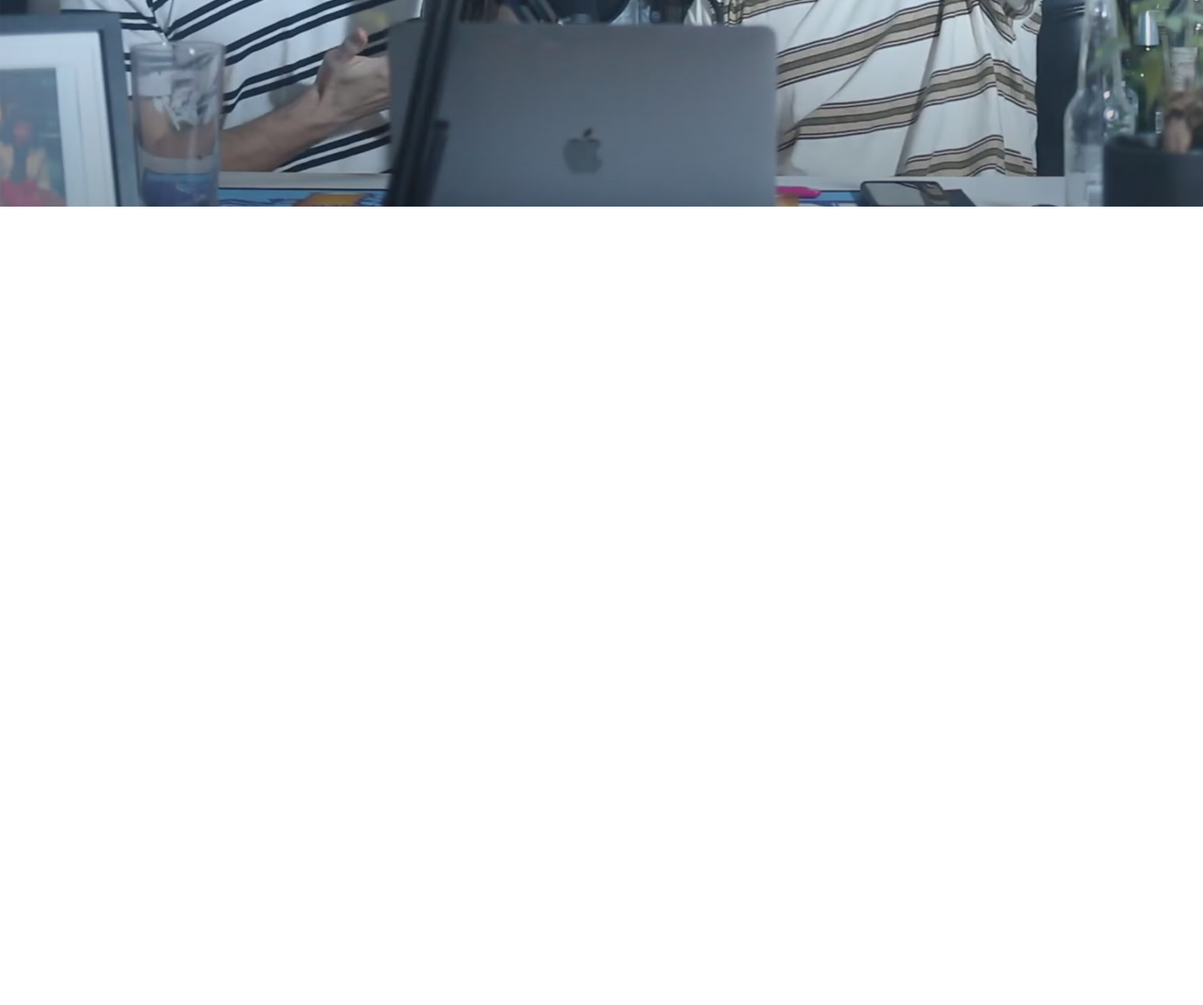
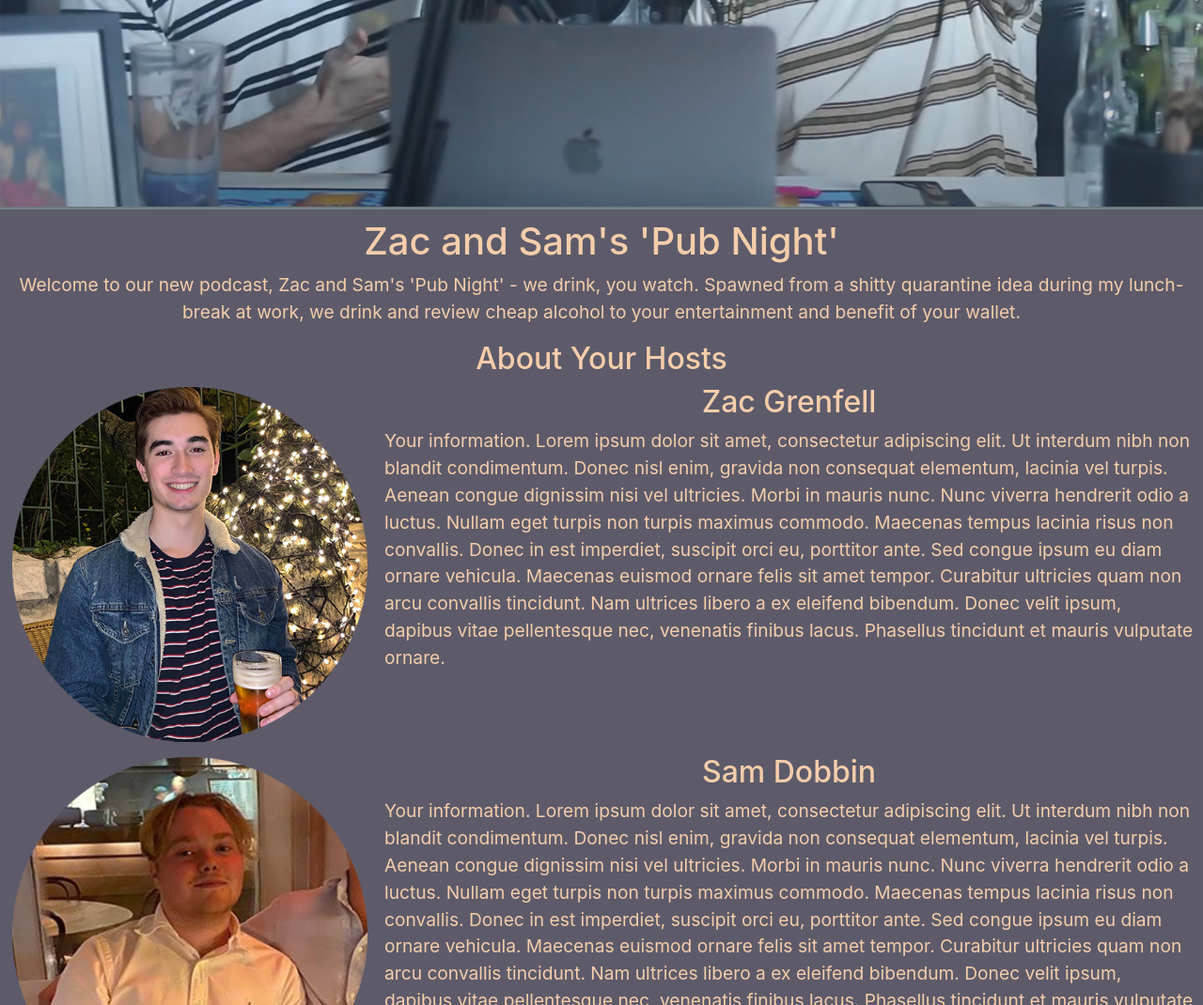
Before and after one commit to LGXprod/Pub-Night-Website, a plain HTML site: page index.html in a window 1280 px wide. Shown: the part 500-1570 px from the top of the page at 94% size. Before the commit the page ends 800 px from the top, so only its background shows below. Drawn offline with nearby package versions, Linux system fonts and the light colour scheme.

Commit message:
began making the about us section

```diff
--- a/css/index.css
+++ b/css/index.css
@@ -1,5 +1,31 @@
+body {
+    background-color: #5d5b6a;
+}
+
+hr {
+    color: #758184;
+    background-color: #758184;
+    margin: 0;
+    height: 2px;
+}
+
+h1, h2, h3 {
+    text-align: center;
+    color: #f5cdaa;
+}
+
+p {
+    color: #f5cdaa;
+    font-size: 1.5vw;
+}
+
 .navbar-dark .navbar-nav .nav-link {
-    color: #cc9933;
+    color: #f5cdaa;
+    font-size: 1.5em;
+}
+
+.navbar-dark:hover .navbar-nav:hover .nav-link:hover {
+    color: #cfb495;
     font-size: 1.5em;
 }
 
@@ -10,7 +36,7 @@
 
 .navbar {
     position: absolute;
-    z-index: 1;
+    z-index: 2;
 }
 
 .centre {
@@ -20,6 +46,32 @@
 
 #bg-image {
     position: absolute;
-    z-index: 0;
+    z-index: 1;
     width: 100vw;
 }
+
+.main {
+    position: absolute;
+    top: 0;
+}
+
+.about-us {
+    position: relative;
+}
+
+.info {
+    padding: 10px;
+}
+
+.profile-pic {
+    float: left;
+    width: 30vw;
+    margin-right: 15px;
+}
+
+.profile {
+    display: block;
+    height: auto;
+    overflow: auto;
+    text-align: left;
+}
--- a/index.html
+++ b/index.html
@@ -11,7 +11,8 @@
     <title>Pub Knight</title>
 </head>
 <body>
-    <div>
+
+    <div class="main">
 
         <nav class="navbar navbar-expand-sm bg-transparent navbar-dark">
             <!-- Brand/logo -->
@@ -42,6 +43,9 @@
                     <li class="nav-item">
                       <a class="nav-link" href="#">Episodes</a>
                     </li>
+                    <li class="nav-item">
+                      <a class="nav-link" href="#">Merch</a>
+                    </li>
                   </ul>
             </div>
         </nav>
@@ -49,6 +53,44 @@
         <img src="./images/background-image.png" id="bg-image">
 
     </div>
+
+    <div style="position: absolute; width: 100vw;">
+
+        <div class="about-us">
+
+            <hr>
+
+            <div class="info">
+                <h1>Zac and Sam's 'Pub Night'</h1>
+
+                <p style="text-align: center;">
+                  Welcome to our new podcast, Zac and Sam's 'Pub Night' - we drink, you watch. Spawned from a shitty quarantine idea during my lunch-break at work, we drink and review cheap alcohol to your entertainment and benefit of your wallet.
+                </p>
+
+                <h2>About Your Hosts</h2>
+
+                <div>
+                    <div class="profile" style="margin-bottom: 10px;">
+                      <img class="profile-pic" src="./images/zac-photo.png">
+                      <h2>Zac Grenfell</h2>
+                      <p>Your information. Lorem ipsum dolor sit amet, consectetur adipiscing elit. Ut interdum nibh non blandit condimentum. Donec nisl enim, gravida non consequat elementum, lacinia vel turpis. Aenean congue dignissim nisi vel ultricies. Morbi in mauris nunc. Nunc viverra hendrerit odio a luctus. Nullam eget turpis non turpis maximus commodo. Maecenas tempus lacinia risus non convallis. Donec in est imperdiet, suscipit orci eu, porttitor ante. Sed congue ipsum eu diam ornare vehicula. Maecenas euismod ornare felis sit amet tempor. Curabitur ultricies quam non arcu convallis tincidunt. Nam ultrices libero a ex eleifend bibendum. Donec velit ipsum, dapibus vitae pellentesque nec, venenatis finibus lacus. Phasellus tincidunt et mauris vulputate ornare.</p>
+                    </div>
+
+                    <div class="profile">
+                      <img class="profile-pic" src="./images/sam-photo.png">
+                      <h2>Sam Dobbin</h2>
+                      <p>Your information. Lorem ipsum dolor sit amet, consectetur adipiscing elit. Ut interdum nibh non blandit condimentum. Donec nisl enim, gravida non consequat elementum, lacinia vel turpis. Aenean congue dignissim nisi vel ultricies. Morbi in mauris nunc. Nunc viverra hendrerit odio a luctus. Nullam eget turpis non turpis maximus commodo. Maecenas tempus lacinia risus non convallis. Donec in est imperdiet, suscipit orci eu, porttitor ante. Sed congue ipsum eu diam ornare vehicula. Maecenas euismod ornare felis sit amet tempor. Curabitur ultricies quam non arcu convallis tincidunt. Nam ultrices libero a ex eleifend bibendum. Donec velit ipsum, dapibus vitae pellentesque nec, venenatis finibus lacus. Phasellus tincidunt et mauris vulputate ornare.</p>
+                    </div>
+                </div>
+
+                <h2>Inspiration</h2>
+
+                <h2>Social Media Profiles</h2>
+            </div>
+        </div>
+
+    </div>
+
 </body>
 
 <script src="./js/index.js"></script>
--- a/js/index.js
+++ b/js/index.js
@@ -1,3 +1,5 @@
+$(".about-us").css
+
 function moveNav(win) {
     const nav = $(".centre");
 
@@ -11,8 +13,18 @@ function moveNav(win) {
     nav.css(style);
 }
 
+function resizeAboutUs() {
+    const style = {
+        top: $("#bg-image").height()
+    }
+
+    $(".about-us").css(style);
+}
+
 moveNav($(window));
+resizeAboutUs();
 
 $(window).on("resize", () => {
     moveNav($(this));
+    resizeAboutUs();
 });
```
Also changed, not shown: images/sam-photo.png (added), images/zac-photo.png (added).
